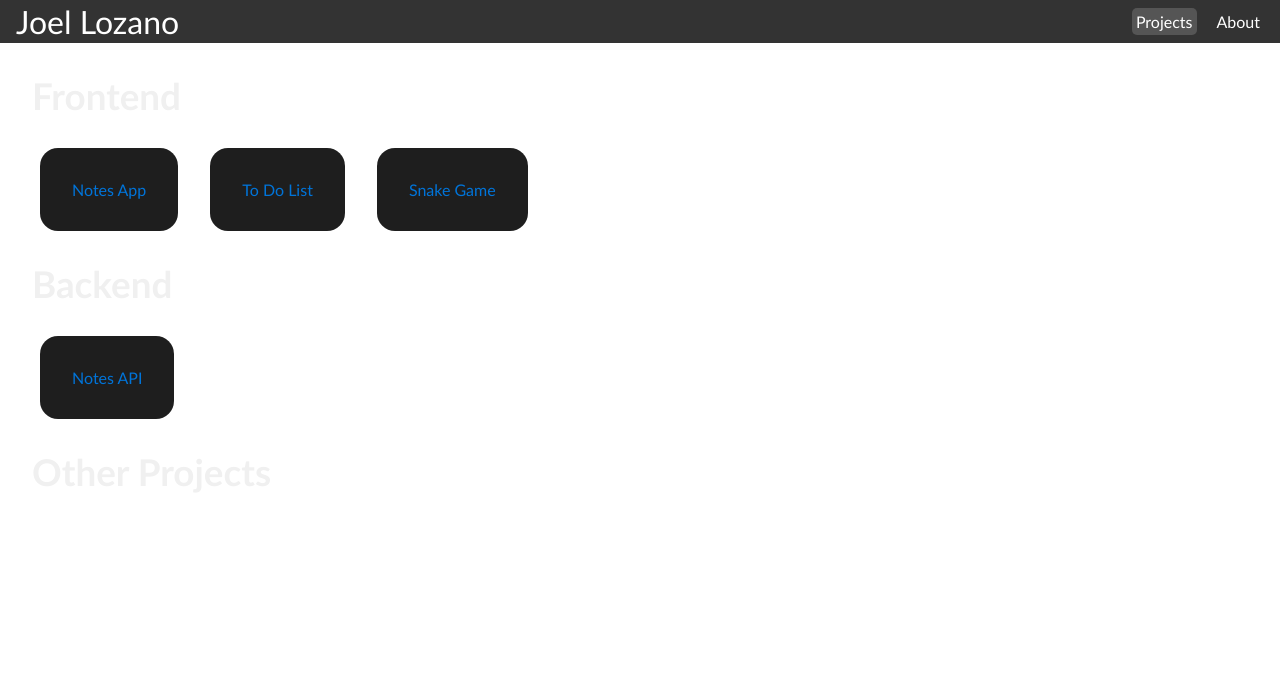
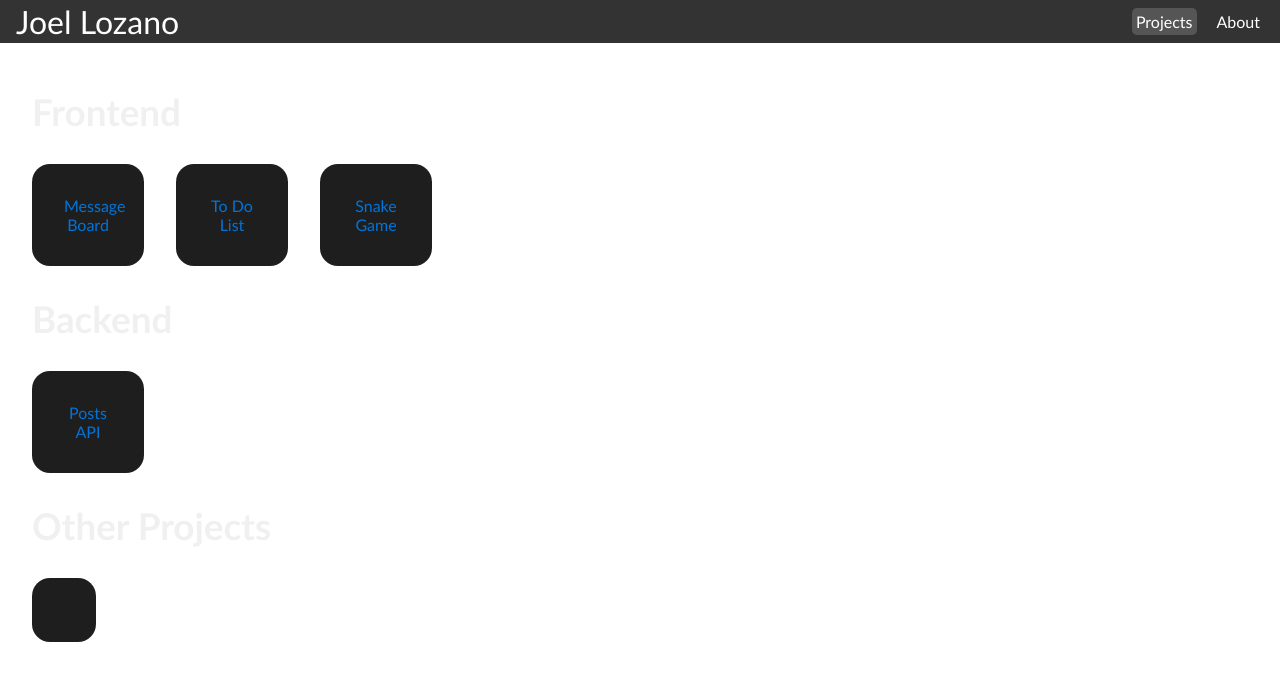
Before and after one commit to joel-lozano/joel-lozano.github.io, a React (Vite) app: page /projects in a window 1280 px wide. Shown: the top 680 px of the page. Built offline with nearby package versions, Linux system fonts and the light colour scheme.

Commit message:
Updated layouts

```diff
--- a/src/components/ProjectIcon.css
+++ b/src/components/ProjectIcon.css
@@ -8,6 +8,8 @@
 
 .project-icon div {
     /* border: 1px solid gray; */
+    max-width: 7rem;
+    text-align: center;
     background-color: #1e1e1e;
     border-radius: 18px;
     padding: 2rem;
--- /dev/null
+++ b/src/pages/About.css
@@ -0,0 +1,22 @@
+.about-container {
+    display: flex;
+    height: 94vh;
+}
+
+.personal-photo {
+    flex: 3;
+}
+
+.personal-photo img {
+    width: 100%;
+    height: 100%;
+    object-fit: cover;
+}
+
+.bio {
+    flex: 4;
+    font-size: 1.3rem;
+    text-align: center;
+    padding: 1rem;
+    margin: auto;
+}
--- a/src/pages/About.tsx
+++ b/src/pages/About.tsx
@@ -1,3 +1,17 @@
+import './About.css';
+
 export default function About() {
-    return <h1>About</h1>
+    return (
+        <div className='about-container'>
+            <div className='personal-photo'>
+                <img src='/photos/StPeters.jpg' />
+            </div>
+            <div className='bio'>
+                <h2>Hi!</h2>
+                I'm an aspiring software developer born and raised in New York City.
+                My hobbies include playing bass guitar, producing music digitally,
+                and playing soccer.
+            </div>
+        </div>
+    );
 }
--- a/src/pages/Home.css
+++ b/src/pages/Home.css
@@ -1,4 +1,4 @@
-.container {
+.home-container {
     display: flex;
     height: 94vh;
 }
--- a/src/pages/Home.tsx
+++ b/src/pages/Home.tsx
@@ -2,7 +2,7 @@ import './Home.css';
 
 export default function Home() {
     return (
-        <div className='container'>
+        <div className='home-container'>
             <div className='contacts'>
                 <h1>Joel Lozano</h1>
                 <div className='media-icons'>
@@ -41,7 +41,7 @@ export default function Home() {
                 </a>
             </div>
             <div className='profile-photo'>
-                <img src='/Profile_Photo.jpg' />
+                <img src='/photos/Profile.jpg' />
             </div>
         </div>
     );
--- a/src/pages/Projects.css
+++ b/src/pages/Projects.css
@@ -1,10 +1,14 @@
-h2 {
+.projects-container {
+    padding: 1rem 2rem;
+}
+
+.projects-container h2 {
     font-size: 2.3rem;
-    padding-left: 2rem;
     color: rgb(240, 240, 240);
 }
 
 .projects-list {
+    padding: 0;
     display: flex;
     list-style-type: none;
     gap: 2rem;
--- a/src/pages/Projects.tsx
+++ b/src/pages/Projects.tsx
@@ -3,13 +3,13 @@ import ProjectIcon from '../components/ProjectIcon';
 
 export default function Projects() {
     return (
-        <div className='grid'>
+        <div className='projects-container'>
             <h2>Frontend</h2>
             <ul className='projects-list'>
                 <li>
                     <ProjectIcon
-                        name='Notes App'
-                        link='https://joel-lozano.github.io/notes-app'
+                        name='Message Board'
+                        link='https://joel-lozano.github.io/message-board'
                     />
                 </li>
                 <li>
@@ -29,7 +29,7 @@ export default function Projects() {
             <ul className='projects-list'>
                 <li>
                     <ProjectIcon
-                        name='Notes API'
+                        name='Posts API'
                         link='https://github.com/joel-lozano/notes-app/tree/main/server'
                     />
                 </li>
@@ -37,7 +37,10 @@ export default function Projects() {
             <h2>Other Projects</h2>
             <ul className='projects-list'>
                 <li>
-                    {/* TODO: Populate */}
+                    <ProjectIcon
+                        name=''
+                        link='#'
+                    />
                 </li>
             </ul>
         </div>
```
Also changed, not shown: public/photos/Profile.jpg (renamed from public/Profile_Photo.jpg), 1 other file (tests, documents, lock files or other folders).
